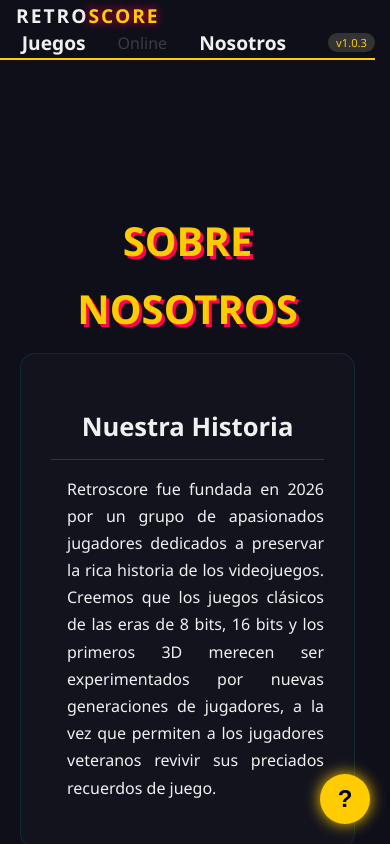
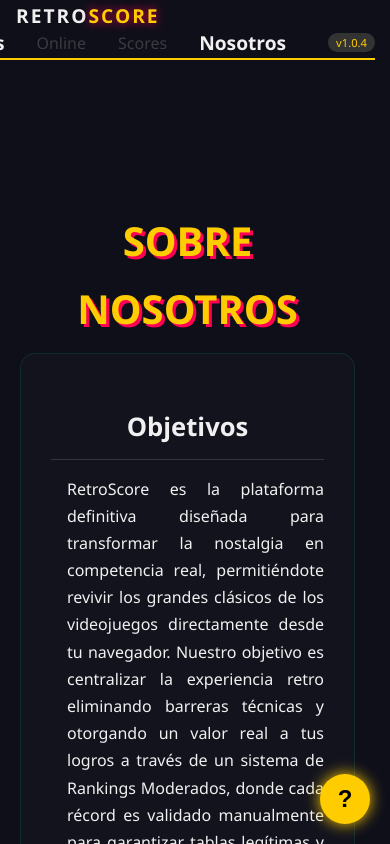
Before and after one commit to joelksk/retrolandia-frontend, a Next.js app: page /about in a window 390 px wide. Shown: the top 844 px of the page. Built offline with nearby package versions, Linux system fonts and the light colour scheme; no server answers.

Commit message:
Configuramos el emulador para que en mobiles bajos, libere mas ram y vaya fluido. Cambiamos de lugar el parrafo del home y lo dejamos en Nosotros.

```diff
--- a/src/app/about/page.jsx
+++ b/src/app/about/page.jsx
@@ -6,8 +6,8 @@ export default function AboutPage() {
       <h1 className={styles.title}>Sobre <span>Nosotros</span></h1>
 
       <div className={styles.section}>
-        <h2>Nuestra Historia</h2>
-        <p>Retroscore fue fundada en 2026 por un grupo de apasionados jugadores dedicados a preservar la rica historia de los videojuegos. Creemos que los juegos clásicos de las eras de 8 bits, 16 bits y los primeros 3D merecen ser experimentados por nuevas generaciones de jugadores, a la vez que permiten a los jugadores veteranos revivir sus preciados recuerdos de juego.</p>
+        <h2>Objetivos</h2>
+        <p>RetroScore es la plataforma definitiva diseñada para transformar la nostalgia en competencia real, permitiéndote revivir los grandes clásicos de los videojuegos directamente desde tu navegador. Nuestro objetivo es centralizar la experiencia retro eliminando barreras técnicas y otorgando un valor real a tus logros a través de un sistema de Rankings Moderados, donde cada récord es validado manualmente para garantizar tablas legítimas y libre de trampas. Aquí, más que jugar, venís a inmortalizar tu habilidad, competir con una comunidad apasionada y reclamar tu lugar en las primeras posiciones.</p>
       </div>
 
       <div className={styles.section}>
--- a/src/app/page.jsx
+++ b/src/app/page.jsx
@@ -4,9 +4,6 @@ import GameRow from '../components/GameRow'
 import Hero from '../components/hero/Hero'
 
 const API_URL = process.env.NEXT_PUBLIC_API_URL  || 'http://localhost:5000';
-
-const title = 'Donde la nostalgia se encuentra con la gloria'
-const description = 'RetroScore es la plataforma definitiva diseñada para transformar la nostalgia en competencia real, permitiéndote revivir los grandes clásicos de los videojuegos directamente desde tu navegador. Nuestro objetivo es centralizar la experiencia retro eliminando barreras técnicas y otorgando un valor real a tus logros a través de un sistema de Rankings Moderados, donde cada récord es validado manualmente para garantizar tablas legítimas y libre de trampas. Aquí, más que jugar, venís a inmortalizar tu habilidad, competir con una comunidad apasionada y reclamar tu lugar en las primeras posiciones';
 
 const Home = () => {
 
@@ -16,9 +13,6 @@ const Home = () => {
 
 return (
     <main className={styles.container}>
-      <header className={styles.hero}>
-        <p>{description}</p>
-      </header>
       <Hero />
       <GameRow title="Sega Genesis" platform="Sega Genesis" />
       <GameRow title="NES" platform="NES" />
--- a/src/components/navbar/Navbar.jsx
+++ b/src/components/navbar/Navbar.jsx
@@ -14,8 +14,11 @@ const Navbar = () => {
             <span className={styles.linkDisabled}>
               Online
             </span>
+            <span className={styles.linkDisabled}>
+              Scores
+            </span>
           <a href="/about" className={styles.navLink}>Nosotros</a>
-          <span className={styles.badge}>v1.0.3</span>
+          <span className={styles.badge}>v1.0.4</span>
         </div>
       </div>
     </nav>
```
Also changed, not shown: src/components/Emulator.jsx (+11 -20 lines).
